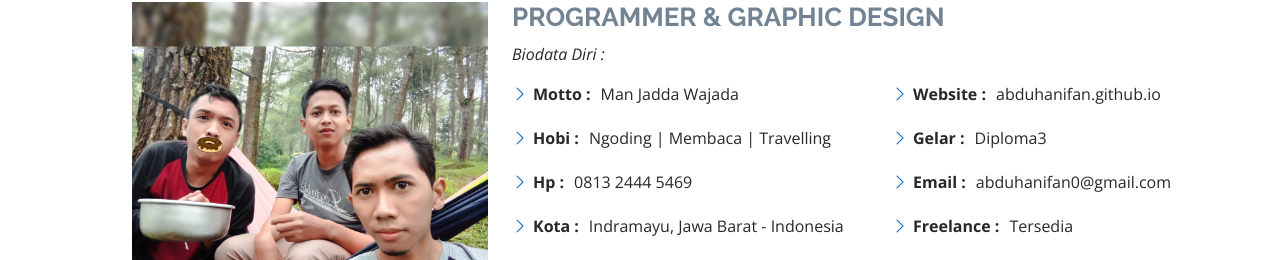
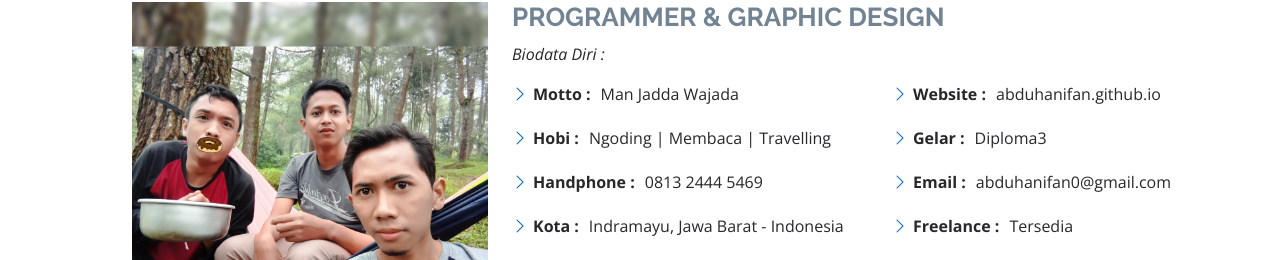
Before and after one commit to abduhanifan0/abduhanifan.github.io, a plain HTML site: page index.html in a window 1280 px wide. Shown: the part 990-1250 px from the top of the page. Drawn offline with nearby package versions, Linux system fonts and the light colour scheme.

Commit message:
Update index.html

```diff
--- a/index.html
+++ b/index.html
@@ -97,7 +97,7 @@
                 <ul>
                   <li><i class="bi bi-chevron-right"></i> <strong>Motto :</strong> <span>Man Jadda Wajada</span></li>
                   <li><i class="bi bi-chevron-right"></i> <strong>Hobi :</strong> <span>Ngoding | Membaca | Travelling</span></li>
-                  <li><i class="bi bi-chevron-right"></i> <strong>Hp :</strong> <span>0813 2444 5469</span></li>
+                  <li><i class="bi bi-chevron-right"></i> <strong>Handphone :</strong> <span>0813 2444 5469</span></li>
                   <li><i class="bi bi-chevron-right"></i> <strong>Kota :</strong> <span>Indramayu, Jawa Barat - Indonesia</span></li>
                 </ul>
               </div>
```
